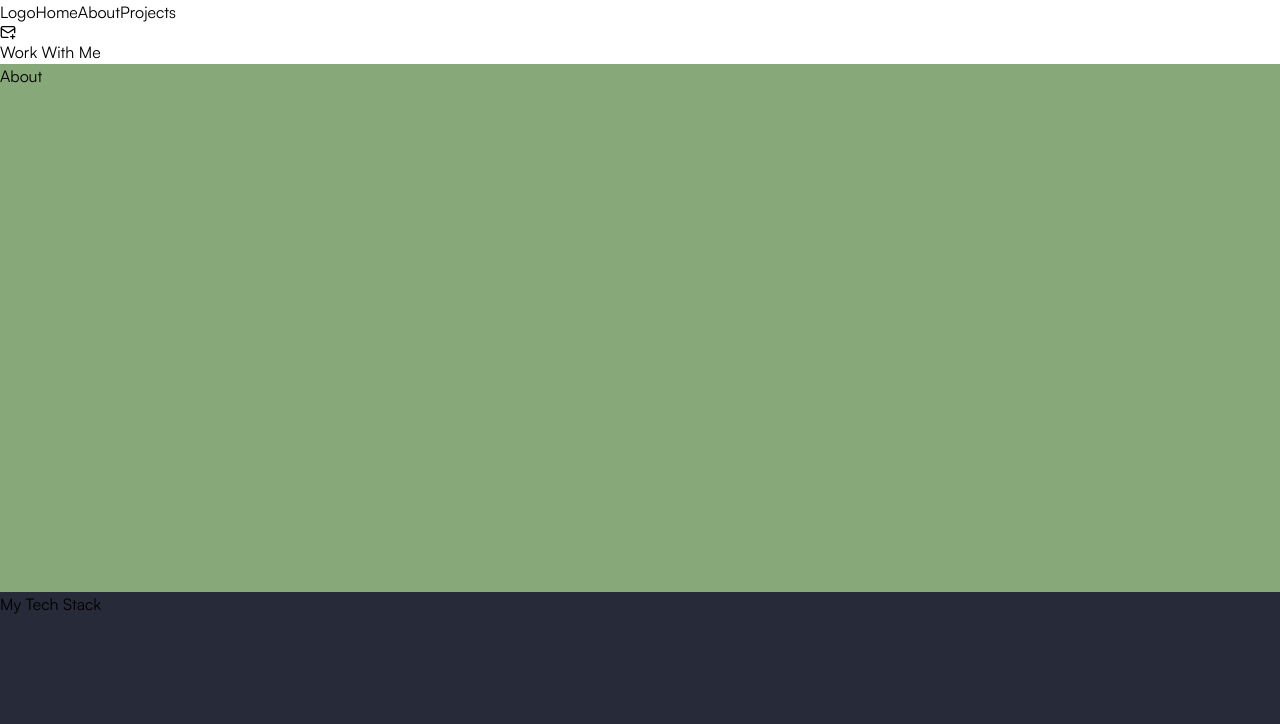
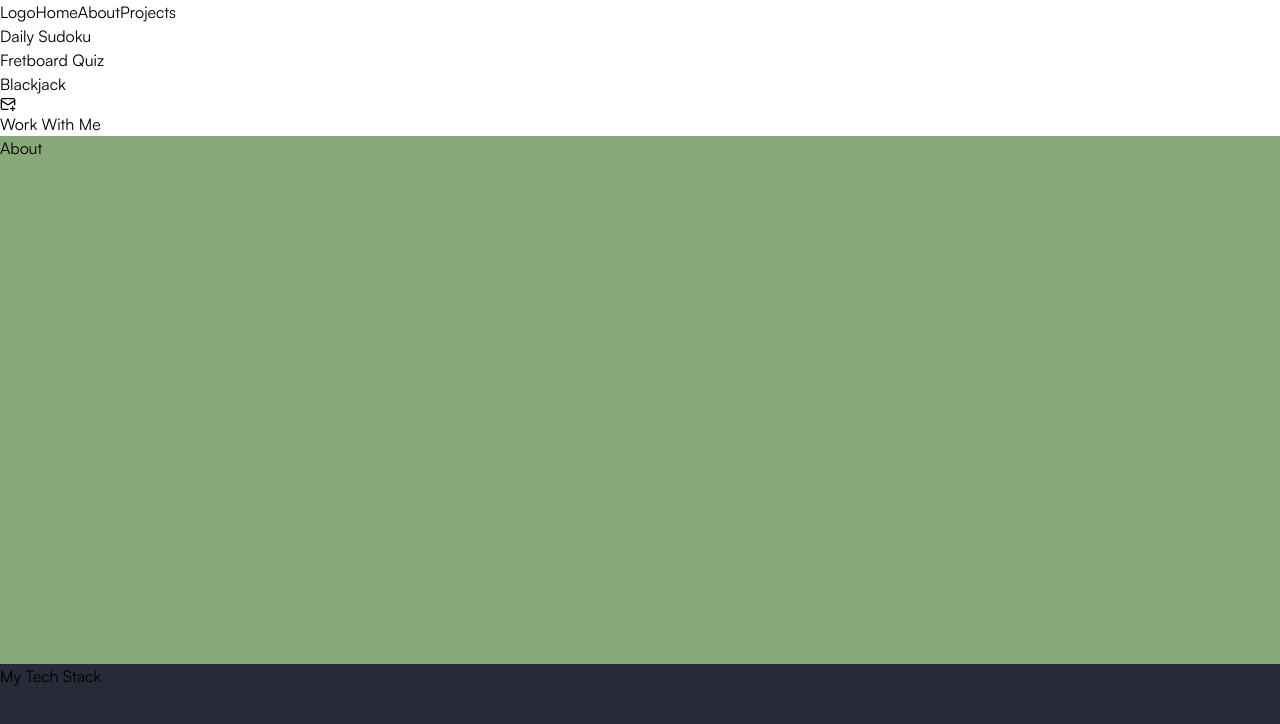
Before and after one commit to MadeOfBees/NextJSPortfolio, a Next.js app: page / in a window 1280 px wide. Both pictures are taken after a click on the button "Projects". Shown: the top 724 px of the page. Built offline with nearby package versions, Linux system fonts and the light colour scheme.

Commit message:
navbar dropdown

```diff
--- a/src/Components/navbar.tsx
+++ b/src/Components/navbar.tsx
@@ -1,10 +1,12 @@
 import React from "react";
 import { LuMailPlus } from "react-icons/lu";
-import { useState, useEffect } from "react";
+import { useState, useEffect, Fragment } from "react";
+import { Menu, Transition } from "@headlessui/react";
 
 export default function NavBar() {
   const [currentSearch, setCurrentSearch] = useState("Home");
   const navArray = ["Home", "About", "Projects"];
+  const projectsArray = ["Daily Sudoku", "Fretboard Quiz", "Blackjack"];
 
   const navClasser = (num: number) => {
     if (navArray[num] === currentSearch) {
@@ -19,7 +21,26 @@ export default function NavBar() {
         <button className="mr-8">Logo</button>
         <button className={navClasser(0)}>Home</button>
         <button className={navClasser(1)}>About</button>
-        <button className={navClasser(2)}>Projects</button>
+        <Menu>
+          <Menu.Button className={navClasser(2)}>Projects</Menu.Button>
+          <Transition
+            as={Fragment}
+            enter="transition ease-out duration-100"
+            enterFrom="transform opacity-0 scale-95"
+            enterTo="transform opacity-100 scale-100"
+            leave="transition ease-in duration-75"
+            leaveFrom="transform opacity-100 scale-100"
+            leaveTo="transform opacity-0 scale-95"
+          >
+            <Menu.Items className="absolute left-[15.4rem] top-[3.6rem] w-[9rem] bg-white shadow focus:outline-none border border-[#313445] border-opacity-20">
+              {projectsArray.map((project) => (
+                <Menu.Item as="div" key={project}>
+                  {project}
+                </Menu.Item>
+              ))}
+            </Menu.Items>
+          </Transition>
+        </Menu>
       </nav>
       <div className="flex items-center space-x-6 rtl:space-x-reverse">
         <button className="flex items-center justify-center text-normal bg-[#313445] hover:bg-[#42465d] text-white px-3 rounded h-[2.2rem] w-[12.5rem]">
```
